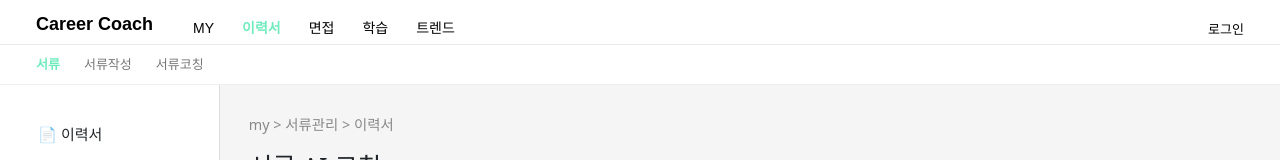
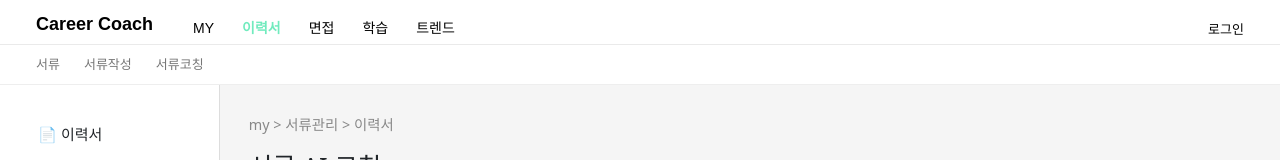
Before and after one commit to llbk-team/llbky-front, a Vue app: page /resume/coverletter in a window 1280 px wide. Shown: the top 160 px of the page. Built offline with nearby package versions, Linux system fonts and the light colour scheme.

Commit message:
fix: 중복되어서 active 되는 문제 수정함
기존 서류 기본 페이지 /resume -> /resume/list 로 변경함

```diff
--- a/src/components/common/Header.vue
+++ b/src/components/common/Header.vue
@@ -81,7 +81,7 @@ const subMenus = {
     { label: "멘토링", path: "/my/mentoring" },
   ],
   resume: [
-    {label:"서류",path:"/resume"},
+    {label:"서류",path:"/resume/list"},
     { label: "서류작성", path: "/resume/write" },
     { label: "서류코칭", path: "/resume/coach" },
 
@@ -112,7 +112,7 @@ const selectMenu = (menuName) => {
 
   const defaultPaths = {
     my: "/my/page",
-    resume: "/resume",
+    resume: "/resume/list",
     interview: "/interview/report",
     learning: "/learning/coach",
     trend: "/trend/news",
--- a/src/router/resumeRouting.js
+++ b/src/router/resumeRouting.js
@@ -1,7 +1,7 @@
 // 이력서 관련 라우터 설정
 const resumeRouting = [
   {
-    path: '/resume',
+    path: '/resume/list',
     name: 'resume',
     component: () => import('../views/resume/ResumeMain.vue'),
     meta: {
```
